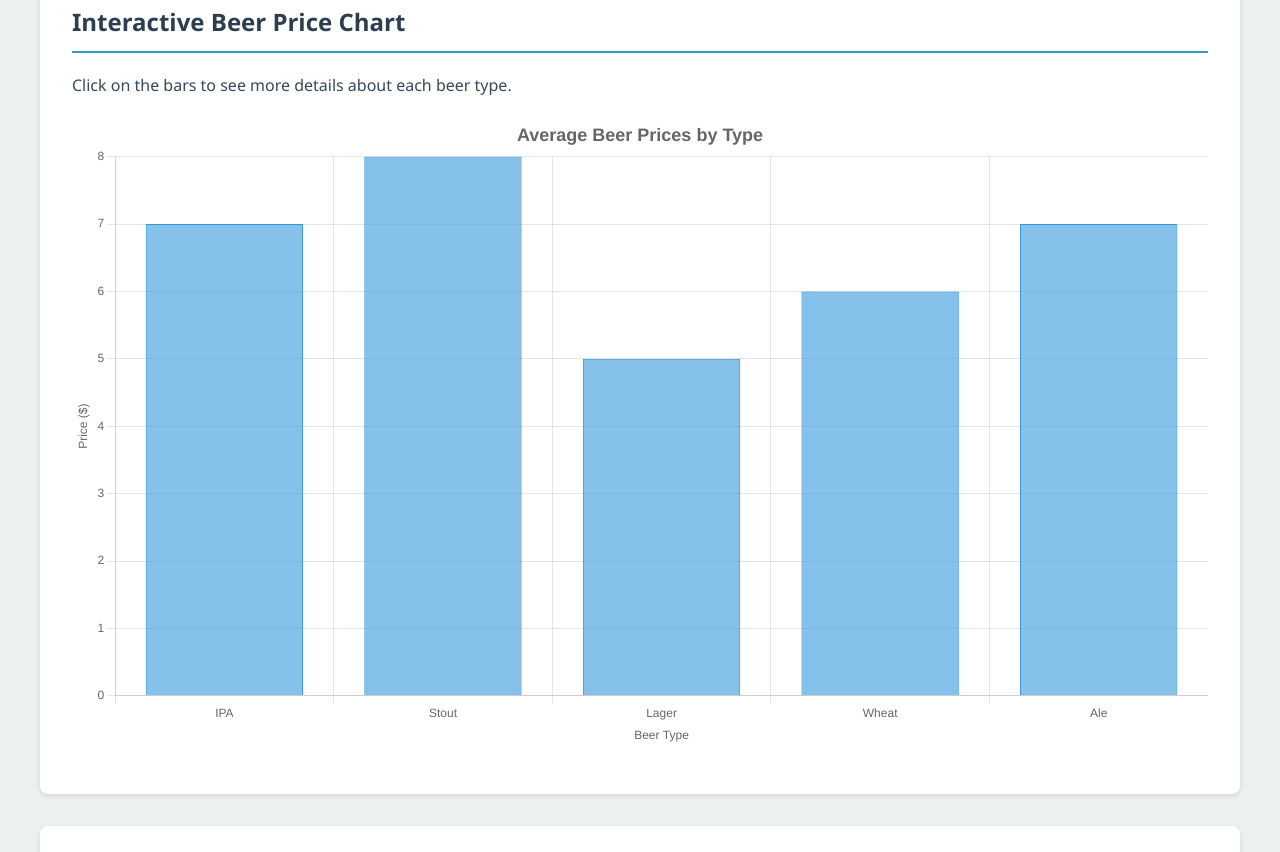
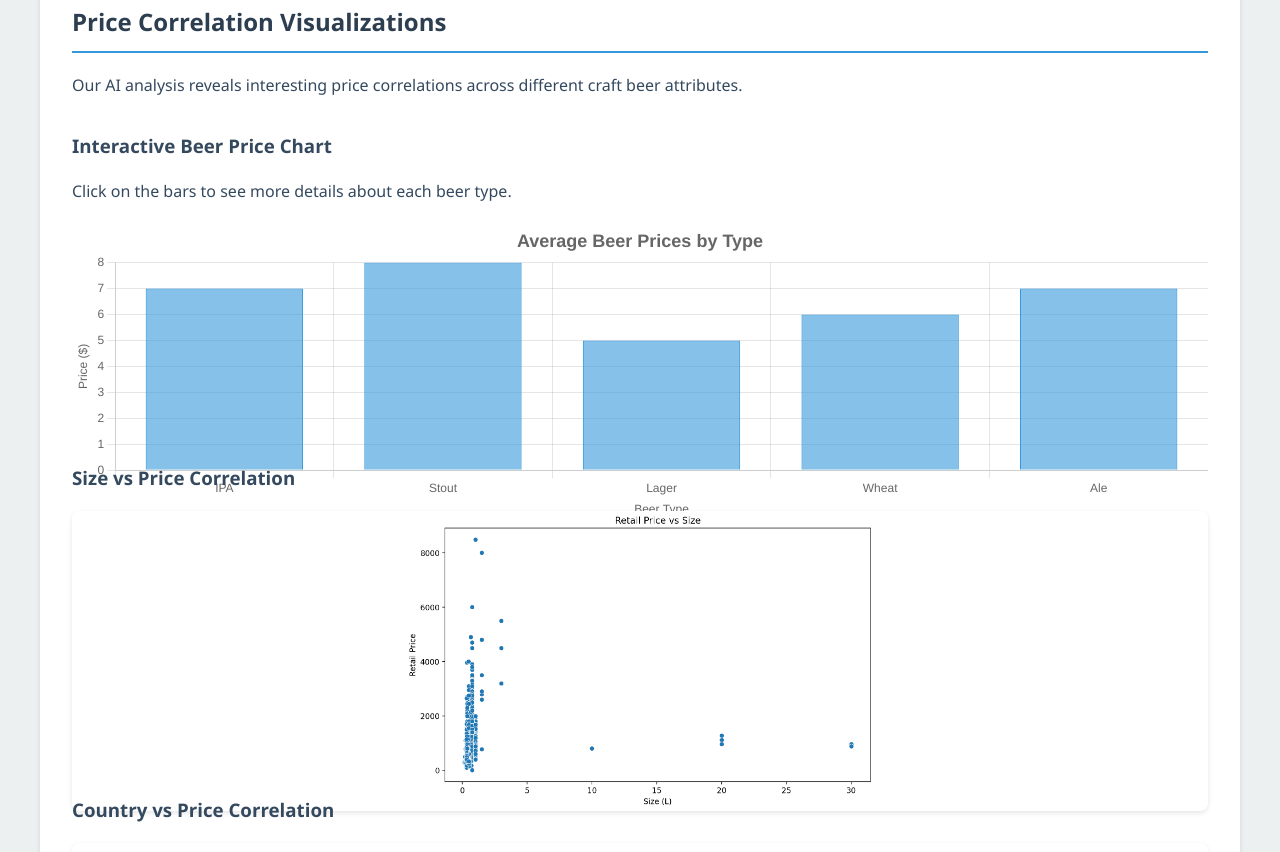
Before and after one commit to Blesern/Craft-Beer--AI, a plain HTML site: page index.html in a window 1280 px wide. Shown: the part 548-1400 px from the top of the page. Drawn offline with nearby package versions, Linux system fonts and the light colour scheme; animation ran at ten frames a second.

Commit message:
sizes of graphs

```diff
--- a/index.html
+++ b/index.html
@@ -50,19 +50,20 @@
         }
         .chart-container {
             margin: 2rem 0;
+            height: 300px;
         }
         .chart-container img {
-            max-width: 100%;
-            height: auto;
+            width: 100%;
+            height: 100%;
+            object-fit: contain;
             display: block;
-            margin: 1rem auto;
+            margin: 0 auto;
             border-radius: 8px;
             box-shadow: 0 2px 5px rgba(0,0,0,0.1);
         }
         #myChart {
             width: 100%;
-            height: 400px;
-            margin: 1rem auto;
+            height: 100%;
         }
         ul {
             padding-left: 20px;
@@ -94,38 +95,34 @@
                 <p>Craft-Beer-AI utilizes advanced AI algorithms to analyze various factors influencing craft beer prices. Our goal is to provide brewers and consumers with insights into pricing trends and correlations.</p>
             </section>
 
-            <section id="interactive-chart">
-                <h2>Interactive Beer Price Chart</h2>
-                <p>Click on the bars to see more details about each beer type.</p>
-                <canvas id="myChart"></canvas>
-            </section>
-
             <section id="data-visualization">
                 <h2>Price Correlation Visualizations</h2>
                 <p>Our AI analysis reveals interesting price correlations across different craft beer attributes.</p>
 
                 <div class="chart-container">
+                    <h3>Interactive Beer Price Chart</h3>
+                    <p>Click on the bars to see more details about each beer type.</p>
+                    <canvas id="myChart"></canvas>
+                </div>
+
+                <div class="chart-container">
                     <h3>Size vs Price Correlation</h3>
                     <img src="corr size price.png" alt="Correlation between Size and Price">
-                    <p>This graph shows the relationship between the size of the beer container and its price.</p>
                 </div>
 
                 <div class="chart-container">
                     <h3>Country vs Price Correlation</h3>
                     <img src="corr country price.png" alt="Correlation between Country and Price">
-                    <p>This visualization demonstrates how prices vary across different countries of origin.</p>
                 </div>
 
                 <div class="chart-container">
                     <h3>ABV vs Price Correlation</h3>
                     <img src="corr abv price.png" alt="Correlation between ABV and Price">
-                    <p>Here we see the correlation between Alcohol By Volume (ABV) and the price of craft beers.</p>
                 </div>
 
                 <div class="chart-container">
                     <h3>Correlation Matrix</h3>
                     <img src="matrix corr.png" alt="Correlation Matrix">
-                    <p>This matrix provides an overview of correlations between various factors affecting craft beer prices.</p>
                 </div>
             </section>
 
```
